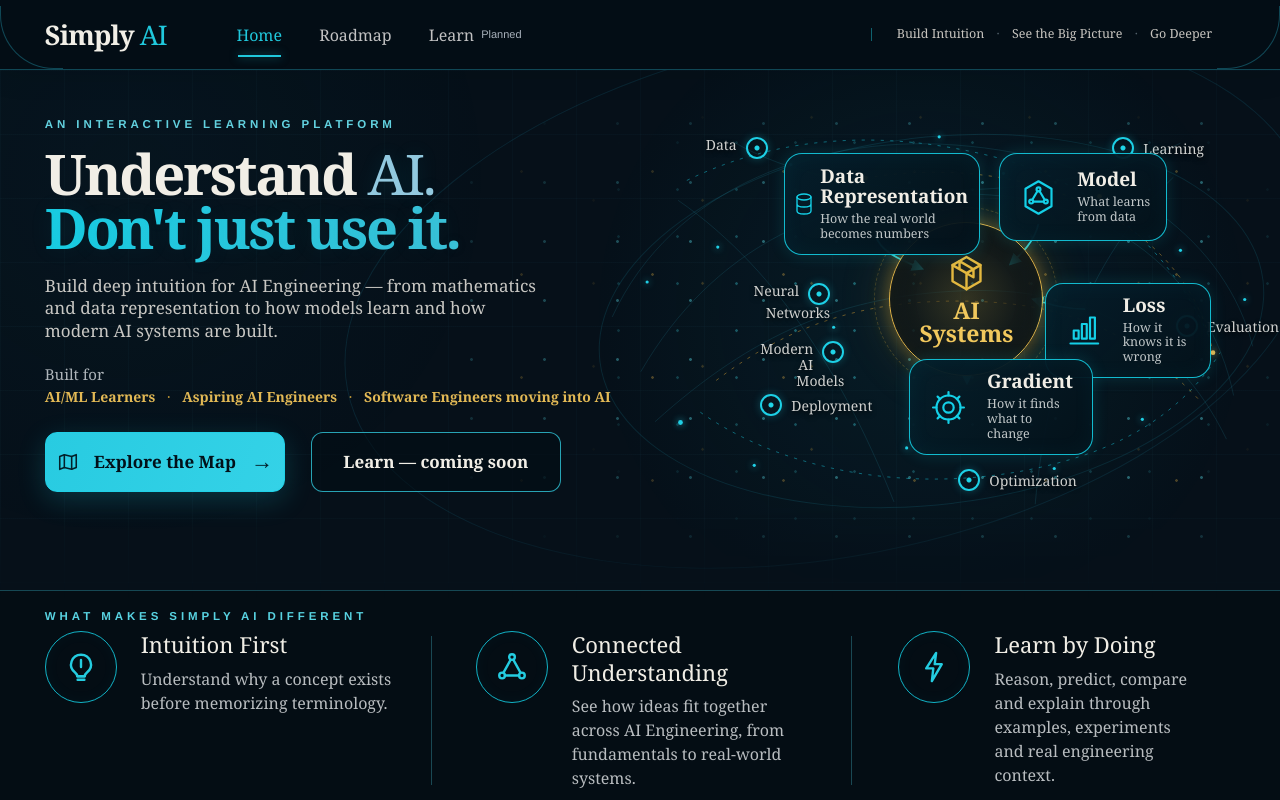
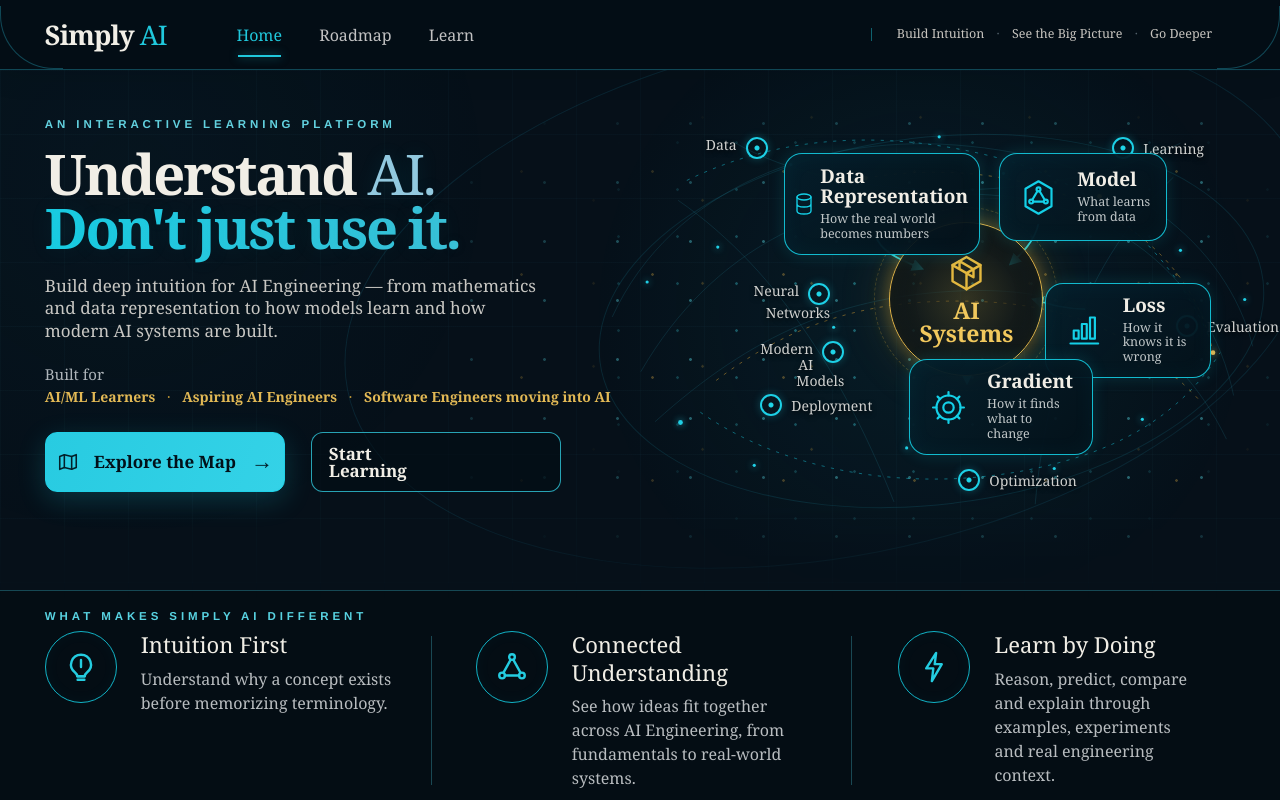
Before and after one commit to Harsh-hub123/Simply-AI, a React (Vite) app: page / in a window 1280 px wide. Shown: the top 800 px of the page. Built offline with nearby package versions, Linux system fonts and the light colour scheme.

Commit message:
Correct Learn availability and recap layout

```diff
--- a/src/components/AppHeader.tsx
+++ b/src/components/AppHeader.tsx
@@ -4,7 +4,7 @@ import { NavLink, useLocation } from 'react-router-dom';
 const links = [
   { to: '/', label: 'Home' },
   { to: '/roadmap', label: 'Roadmap' },
-  { to: '/learn', label: 'Learn', availability: 'Planned' },
+  { to: '/learn', label: 'Learn' },
 ];
 
 export function AppHeader() {
@@ -49,7 +49,6 @@ export function AppHeader() {
           {links.map((link) => (
             <NavLink key={link.to} to={link.to} end={link.to === '/'}>
               {link.label}
-              {link.availability && <small className="nav-availability">{link.availability}</small>}
             </NavLink>
           ))}
         </nav>
--- a/src/components/HomeHero.tsx
+++ b/src/components/HomeHero.tsx
@@ -20,7 +20,7 @@ export function HomeHero() {
         </div>
         <div className="hero-actions">
           <Link className="cta cta-primary" to="/roadmap"><LineIcon name="map" /> Explore the Map <span aria-hidden="true">→</span></Link>
-          <Link className="cta cta-secondary cta-availability" to="/learn">Learn — coming soon</Link>
+          <Link className="cta cta-secondary" to="/learn?topic=mathematics&step=1">Start Learning</Link>
         </div>
       </div>
       <div className="hero-visual">
--- a/src/components/learn/Learn.module.css
+++ b/src/components/learn/Learn.module.css
@@ -168,7 +168,7 @@
 .cases b { font-size: 14px; font-weight: 500; }
 .fullDetail { margin-top: 15px; padding-top: 13px; border-top: 1px solid var(--learn-border); }
 .summaryIntro { margin-bottom: 17px !important; font-size: 18px; }
-.bigPicture { position: relative; display: grid; grid-template-columns: minmax(0, 1fr) 140px minmax(0, 1fr); gap: 16px 0; }
+.bigPicture { position: relative; display: grid; grid-template-columns: minmax(0, 1fr) minmax(190px, 210px) minmax(0, 1fr); gap: 18px; }
 .bigConnections { position: absolute; width: 100%; height: 100%; inset: 0; pointer-events: none; }
 .summaryCard { position: relative; min-width: 0; padding: 15px 18px; border: 1px solid var(--learn-border); border-radius: 12px; background: var(--learn-panel); }
 .summaryInformation { grid-area: 1 / 1; }
@@ -179,7 +179,7 @@
 .summaryCard header > span { display: grid; place-items: center; width: 40px; height: 40px; flex: 0 0 auto; border: 2px solid var(--learn-cyan); border-radius: 50%; color: var(--learn-cyan); font: 500 24px/1 var(--sans); }
 .summaryCard h2 { margin: 0 0 3px; color: var(--learn-cyan); font: 600 18px/1.25 var(--sans); text-transform: uppercase; }
 .summaryCard p { margin: 0; font-size: 14px; }
-.bigCenter { z-index: 1; align-self: center; grid-area: 1 / 2 / 3; width: calc(100% + 20px); margin-left: -10px; padding: 17px 12px; border: 1px solid var(--learn-gold); border-radius: 12px; background: #05151a; text-align: center; }
+.bigCenter { z-index: 1; align-self: center; grid-area: 1 / 2 / 3; width: 100%; min-width: 0; padding: 22px 18px; border: 1px solid var(--learn-gold); border-radius: 12px; background: #05151a; text-align: center; }
 .bigCenter b { display: block; color: var(--learn-gold); font: 650 20px/1.35 var(--sans); text-transform: uppercase; }
 .bigCenter p { padding-top: 12px; margin: 12px 0 0; border-top: 1px solid var(--learn-border); font-size: 14px; }
 .miniRepresentations { display: flex; align-items: center; justify-content: space-between; gap: 12px; margin: 15px 0; }
--- a/src/data/roadmapConcepts.ts
+++ b/src/data/roadmapConcepts.ts
@@ -54,7 +54,7 @@ export const roadmapConcepts: RoadmapConcept[] = [
     keyLabel: 'The goal here is not to master every formula first.',
     keyText: ['It is to understand why mathematical ideas keep appearing throughout AI and what each one helps us describe.'],
     deeper: ['Later, we will go much deeper into the mathematics as each concept becomes necessary.'],
-    nextConcept: 'data-representation', lessonStatus: 'planned', learnRoute: '/learn?concept=mathematics',
+    nextConcept: 'data-representation', lessonStatus: 'available', learnRoute: '/learn?topic=mathematics&step=1',
   },
   {
     id: '02', slug: 'data-representation', order: 2, mapTitle: 'Data\nRepresentation', title: 'Data Representation',
--- a/src/pages/LearnPage.tsx
+++ b/src/pages/LearnPage.tsx
@@ -72,7 +72,7 @@ function ScreenFour() {
       <Numbered number={2} title="This is where probability becomes useful."><p>Probability helps us describe uncertainty by showing how likely different outcomes appear to be.</p><div className={s.cases}><div><b>Case A</b><Bars values={[["Cat", 99], ["Dog", 1]]}/></div><div><b>Case B</b><Bars values={[["Cat", 51], ["Dog", 49]]}/></div></div><p>Both cases would lead to the prediction Cat.<br/>But they are clearly not telling us the same thing.<br/><strong className={s.goldText}>The prediction is the same. The uncertainty is not.</strong><br/>That is why probability matters.</p></Numbered>
     </div>
     <div className={s.fullDetail}><Numbered number={3} title="Why does this matter in AI?"><p>Real-world information can be incomplete, noisy, ambiguous or unfamiliar. So AI systems often have to make predictions without perfect information.<br/><strong className={s.goldText}>Probability gives us a mathematical language for uncertainty.</strong> A high probability does not guarantee that a prediction is correct.</p></Numbered></div>
-    <MentalModel><strong className={s.goldText}>AI makes predictions, not guarantees.</strong><span className={s.mentalSupporting}>Probability helps us describe how strongly different outcomes are supported when the answer is uncertain.</span></MentalModel>
+    <MentalModel><strong className={s.goldText}>AI makes predictions, not guarantees.</strong><span className={s.mentalSupporting}>Probability helps us describe how strongly different outcomes are supported when we are uncertain.</span></MentalModel>
   </>;
 }
 
@@ -80,7 +80,7 @@ function ScreenFive() {
   return <>
     <p className={s.summaryIntro}>We have seen four important roles mathematics plays in AI. Together, they give AI a precise language<br className={s.wideOnly}/> for working with information, relationships, change and uncertainty.</p>
     <BigPicture/>
-    <div className={s.reflections}><aside><LineIcon name="feedback"/><div><h2>You don’t need to master the formulas yet.</h2><p>At this stage, the important thing is that when mathematics appears later in AI, it no longer feels disconnected. You now know why it is there.</p></div></aside><aside><LineIcon name="why"/><div><p>Before moving on, can you explain in your own words why AI needs mathematics?</p><p className={s.thinkingPrompt}>Take a moment to think about it...</p></div></aside></div>
+    <div className={s.reflections}><aside><LineIcon name="feedback"/><div><h2>You don’t need to master the formulas yet.</h2><p>At this stage, the important thing is that when mathematics appears later in AI, it no longer feels disconnected. You know why it is there.</p></div></aside><aside><LineIcon name="why"/><div><p>Before moving on, can you explain in your own words why AI needs mathematics?</p><p className={s.thinkingPrompt}>Take a moment to think about it...</p></div></aside></div>
     <MentalModel final><mark>Mathematics gives AI a precise language</mark> for working with information, relationships, change and uncertainty.</MentalModel>
   </>;
 }
```
Also changed, not shown: 1 other file (tests, documents, lock files or other folders).
